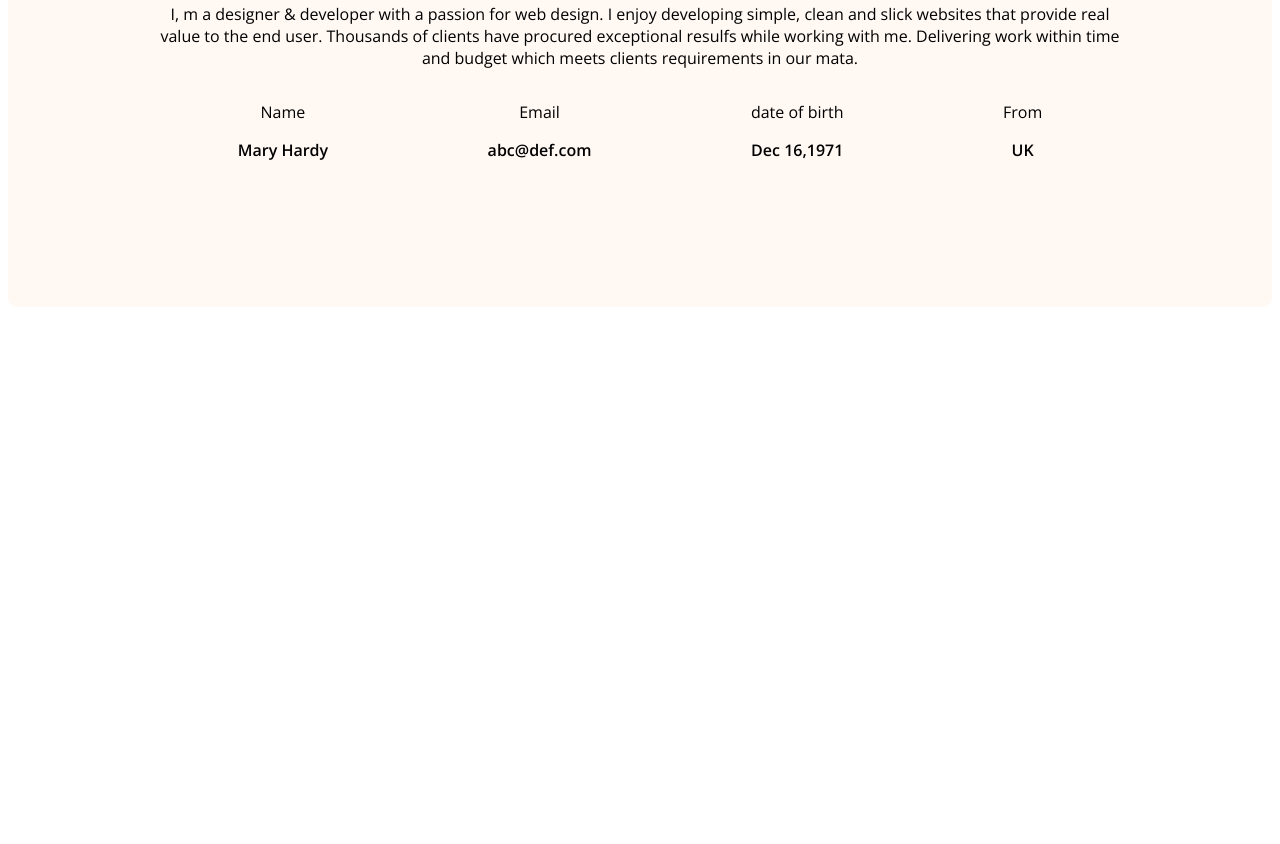
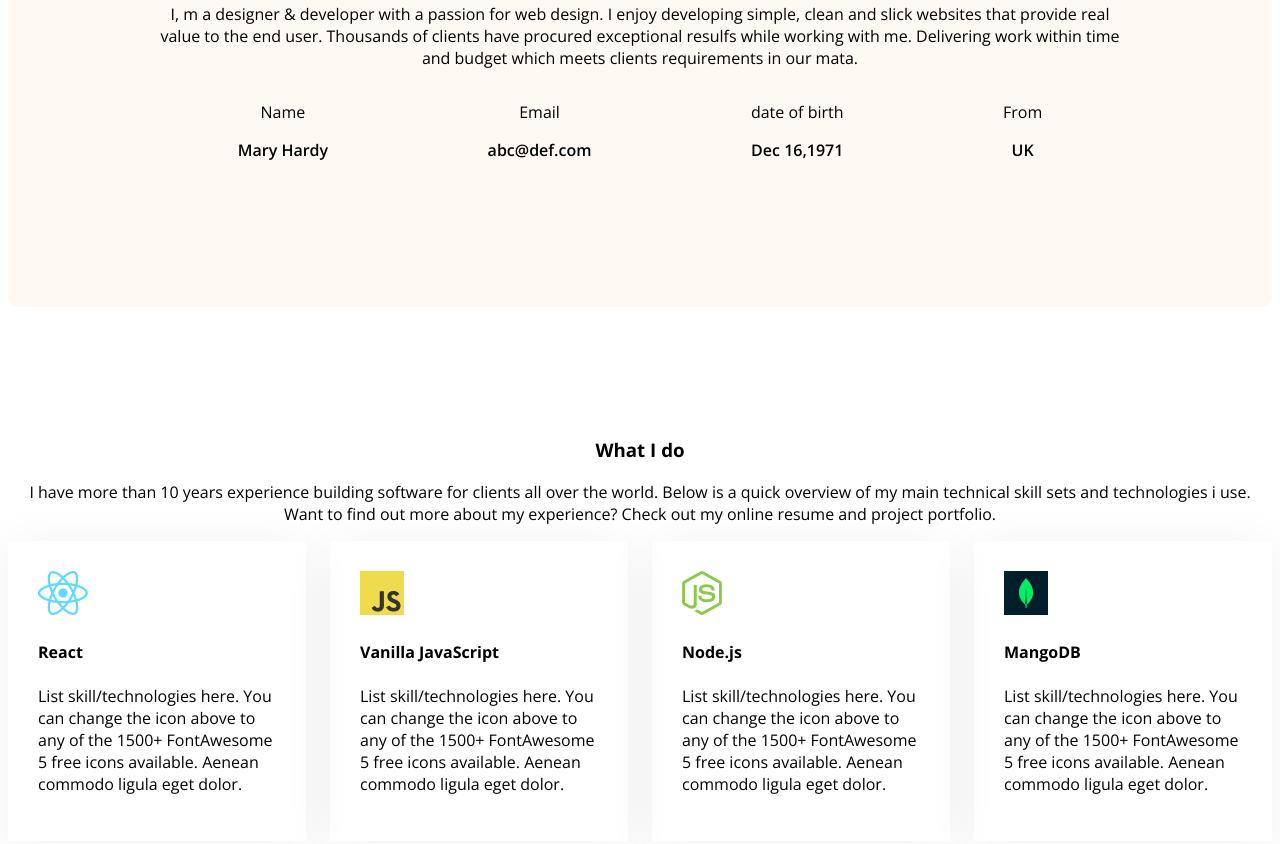
Before and after one commit to 1tasnem/My-protfoil, a plain HTML site: page index.html in a window 1280 px wide. Shown: the part 1204-2048 px from the top of the page. Before the commit the page ends 1519 px from the top, so only its background shows below. Drawn offline with nearby package versions, Linux system fonts and the light colour scheme.

Commit message:
added the skills part

```diff
--- a/index.html
+++ b/index.html
@@ -38,6 +38,7 @@
 </div>
     </header>
     <main>
+
         <section class="about secondary-bg">
  <h3 class="section-title">About Me</h3>
  <p class="section-describetion">
@@ -65,6 +66,46 @@
     </div>
  </div>
         </section>
+        <section class="skills">
+            <h3 class="skills-title text-center">What I do</h3>
+            <p class="skills-describtion text-center">
+                I have more than 10 years experience building software
+                for clients all over the world.
+                Below is a quick overview of my main technical skill sets and technologies i use.
+                Want to find out more about my experience? Check out my online resume and project portfolio.
+            </p>
+            <div class="skills-container">
+                <div class="skill">
+                    <img src="images/icons/react.png" alt="">
+                    <h4 class="skill-title">React</h4>
+                    <p class="skill-description">List skill/technologies here. You can change the icon above
+                         to any of the 1500+ FontAwesome 5 free icons available. Aenean commodo ligula eget dolor.</p>
+                </div>
+                <div class="skill">
+                    <img src="images/icons/js.png" alt="">
+                    <h4 class="skill-title"> Vanilla JavaScript</h4>
+                    <p class="skill-description">List skill/technologies here.
+                        You can change the icon above to any of the 1500+
+                        FontAwesome 5 free icons available. Aenean commodo ligula eget dolor.</p>
+                </div>
+                <div class="skill">
+                    <img src="images/icons/nodejs.png" alt="">
+                    <h4 class="skill-title">Node.js</h4>
+                    <p class="skill-description">List skill/technologies here.
+                        You can change the icon above to any of the 1500+
+                        FontAwesome 5 free icons available. Aenean commodo ligula eget dolor.</p>
+                </div>
+                <div class="skill">
+                    <img src="images/icons/mongo.png" alt="">
+                    <h4 class="skill-title">MangoDB</h4>
+                    <p class="skill-description">List skill/technologies here.
+                        You can change the icon above to any of the 1500+
+                        FontAwesome 5 free icons available. Aenean commodo ligula eget dolor.</p>
+                </div>
+            </div>
+
+
+        </section>
 
     </main>
     <footer>
--- a/styles.css
+++ b/styles.css
@@ -110,3 +110,19 @@ nav ul{
     display:flex;
     justify-content: space-around;
 }
+.text-center{
+    text-align: center;
+}
+.skills-container{
+    display: flex;
+    gap:24px;
+}
+.skill{
+    padding: 30px;
+    box-shadow: 0px 6px 50px 0px rgba(0, 0, 0, 0.06);
+    border-radius: 5 px;
+}
+main section{
+    margin-top:130px;
+    margin-bottom:130px;
+}
```
